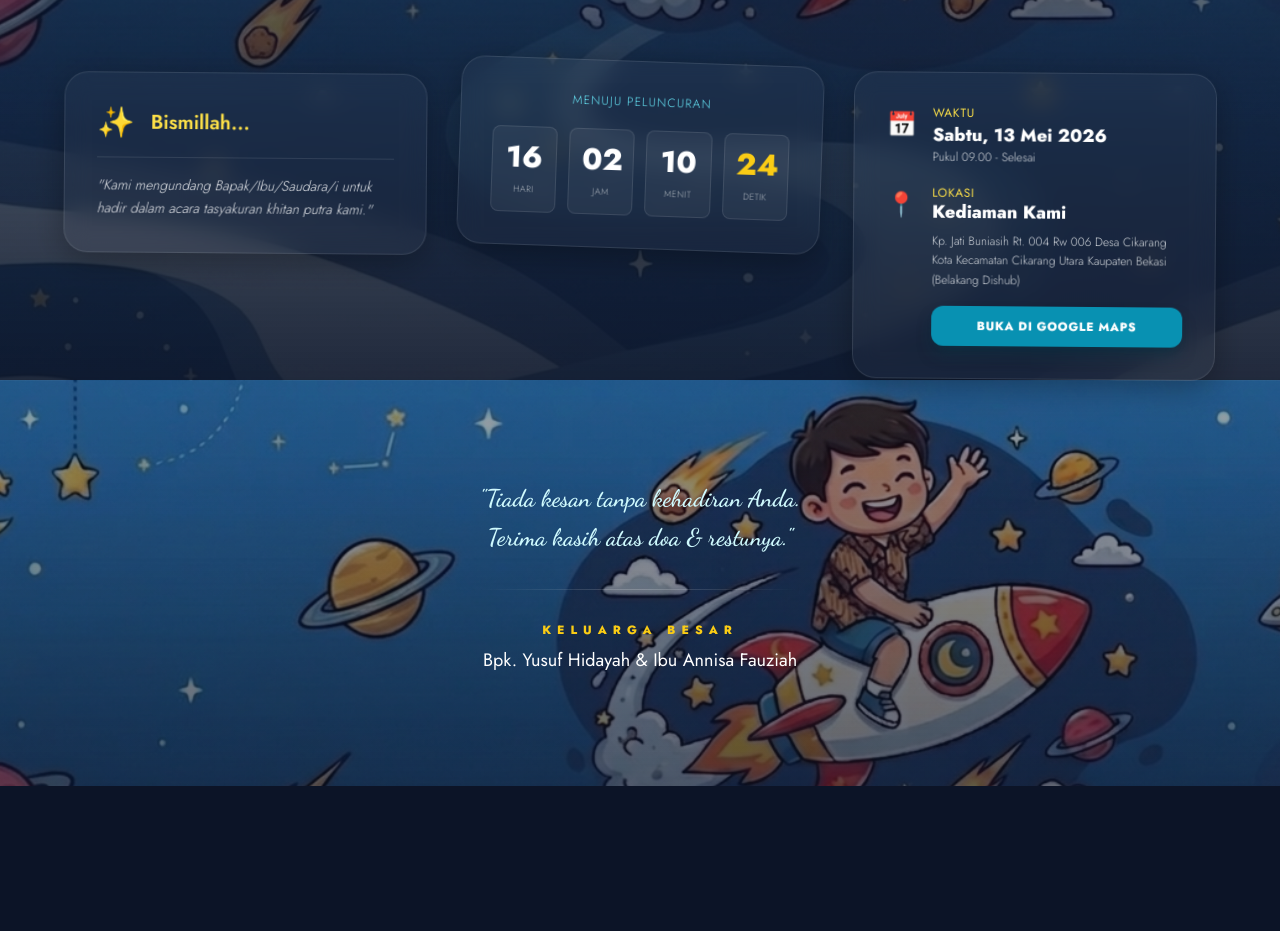
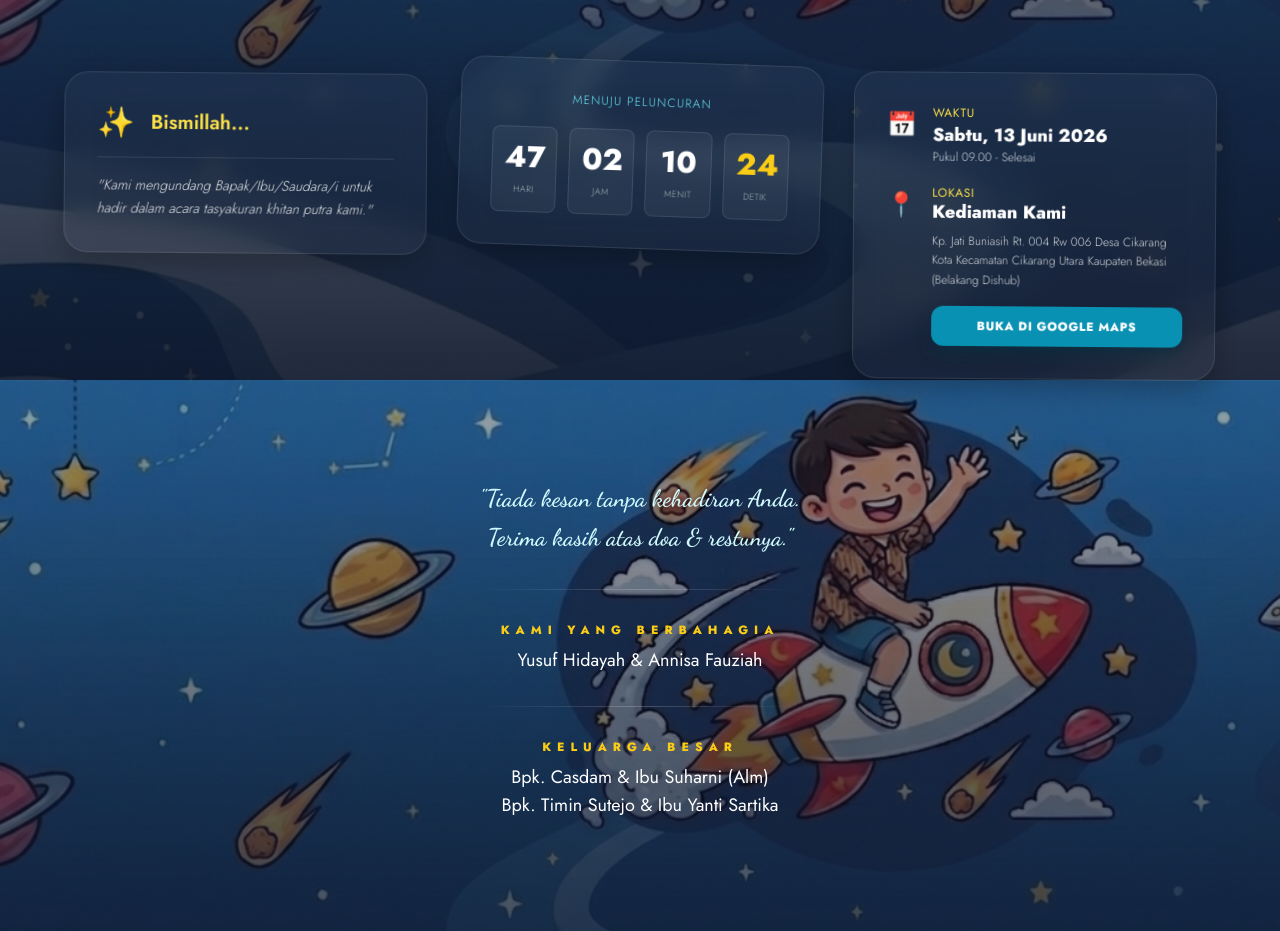
Before and after one commit to WhaleCode17/undangan-khitan, a plain HTML site: page index.html in a window 1280 px wide. Shown: the part 420-1351 px from the top of the page. Before the commit the page ends 1206 px from the top, so only its background shows below. Drawn offline with nearby package versions, Linux system fonts and the light colour scheme.

Commit message:
Add files via upload
Update

```diff
--- a/index.html
+++ b/index.html
@@ -138,7 +138,7 @@
                         <div class="text-2xl mt-1">📅</div>
                         <div>
                             <p class="text-xs text-yellow-300 font-medium uppercase tracking-wider">Waktu</p>
-                            <p class="font-bold text-lg text-white">Sabtu, 13 Mei 2026</p>
+                            <p class="font-bold text-lg text-white">Sabtu, 13 Juni 2026</p>
                             <p class="text-xs text-gray-300">Pukul 09.00 - Selesai</p>
                         </div>
                     </div>
@@ -168,10 +168,19 @@
         <div class="h-px bg-gradient-to-r from-transparent via-white/20 to-transparent w-full my-8"></div>
 
         <p class="text-[10px] md:text-xs text-yellow-400 uppercase tracking-[0.5em] font-bold">
+            Kami Yang Berbahagia
+        </p>
+        <p class="text-lg text-white font-medium mt-2">
+             Yusuf Hidayah &  Annisa Fauziah
+        </p>
+    </div>
+<div class="h-px bg-gradient-to-r from-transparent via-white/20 to-transparent w-full my-8"></div>
+
+        <p class="text-[10px] md:text-xs text-yellow-400 uppercase tracking-[0.5em] font-bold">
             Keluarga Besar
         </p>
         <p class="text-lg text-white font-medium mt-2">
-            Bpk. Yusuf Hidayah & Ibu Annisa Fauziah
+            Bpk. Casdam & Ibu Suharni (Alm)<br> Bpk. Timin Sutejo & Ibu Yanti Sartika
         </p>
     </div>
 </footer>
@@ -179,26 +188,27 @@
     </div>
 
     <script>
-        // Tanggal tujuan diubah ke 13 Mei 2026
-        const targetDate = new Date("May 13, 2026 09:00:00").getTime();
+        // Tanggal target: 13 Juni 2026 jam 09:00 Pagi
+        const targetDate = new Date("June 13, 2026 09:00:00").getTime();
 
         const countdown = setInterval(function() {
             const now = new Date().getTime();
             const distance = targetDate - now;
 
-            // Perhitungan waktu
+            // Logika matematika untuk Hari, Jam, Menit, dan Detik
             const d = Math.floor(distance / (1000 * 60 * 60 * 24));
             const h = Math.floor((distance % (1000 * 60 * 60 * 24)) / (1000 * 60 * 60));
             const m = Math.floor((distance % (1000 * 60 * 60)) / (1000 * 60));
             const s = Math.floor((distance % (1000 * 60)) / 1000);
 
-            // Update elemen HTML (pastikan ID sesuai)
+            // Menampilkan hasil ke elemen HTML dengan ID masing-masing
+            // .padStart(2, '0') berfungsi agar angka 1-9 tetap tampil dua digit (01, 02, dst)
             document.getElementById("days").innerHTML = String(d).padStart(2, '0');
             document.getElementById("hours").innerHTML = String(h).padStart(2, '0');
             document.getElementById("minutes").innerHTML = String(m).padStart(2, '0');
             document.getElementById("seconds").innerHTML = String(s).padStart(2, '0');
 
-            // Jika waktu sudah lewat
+            // Jika waktu hitung mundur selesai
             if (distance < 0) {
                 clearInterval(countdown);
                 document.getElementById("days").innerHTML = "00";
```
